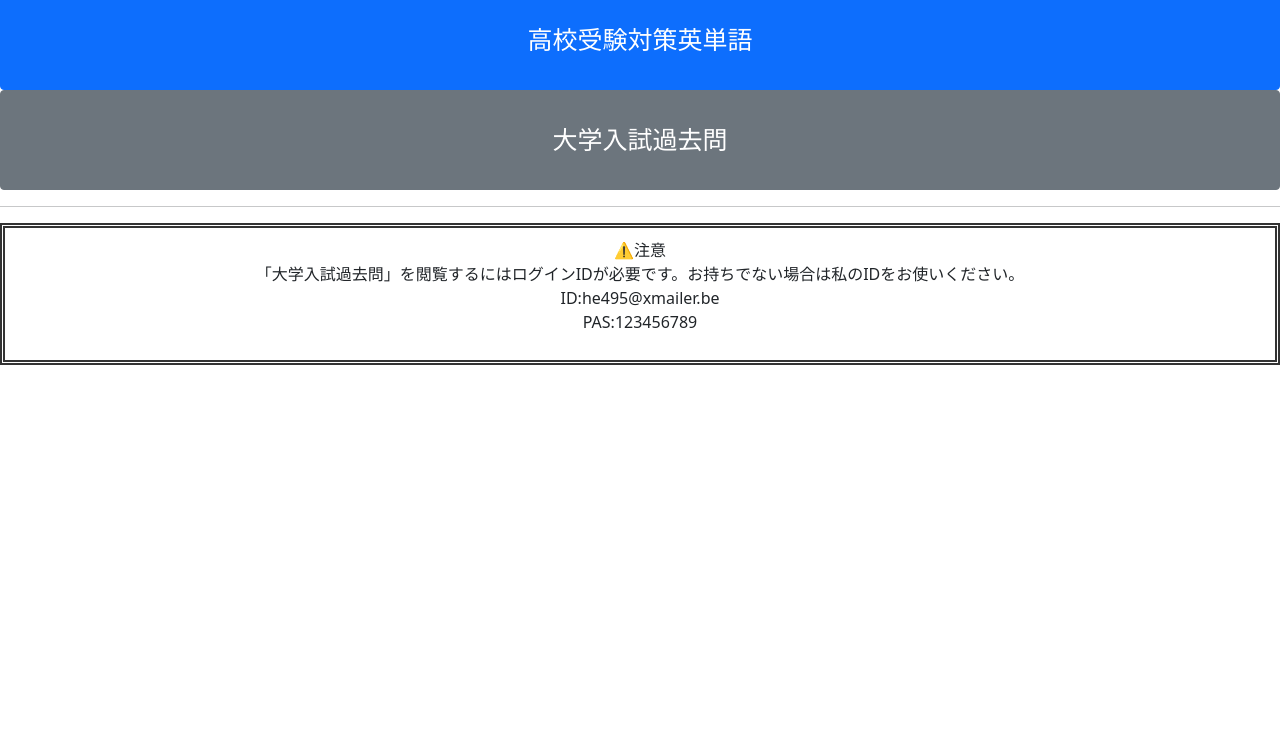
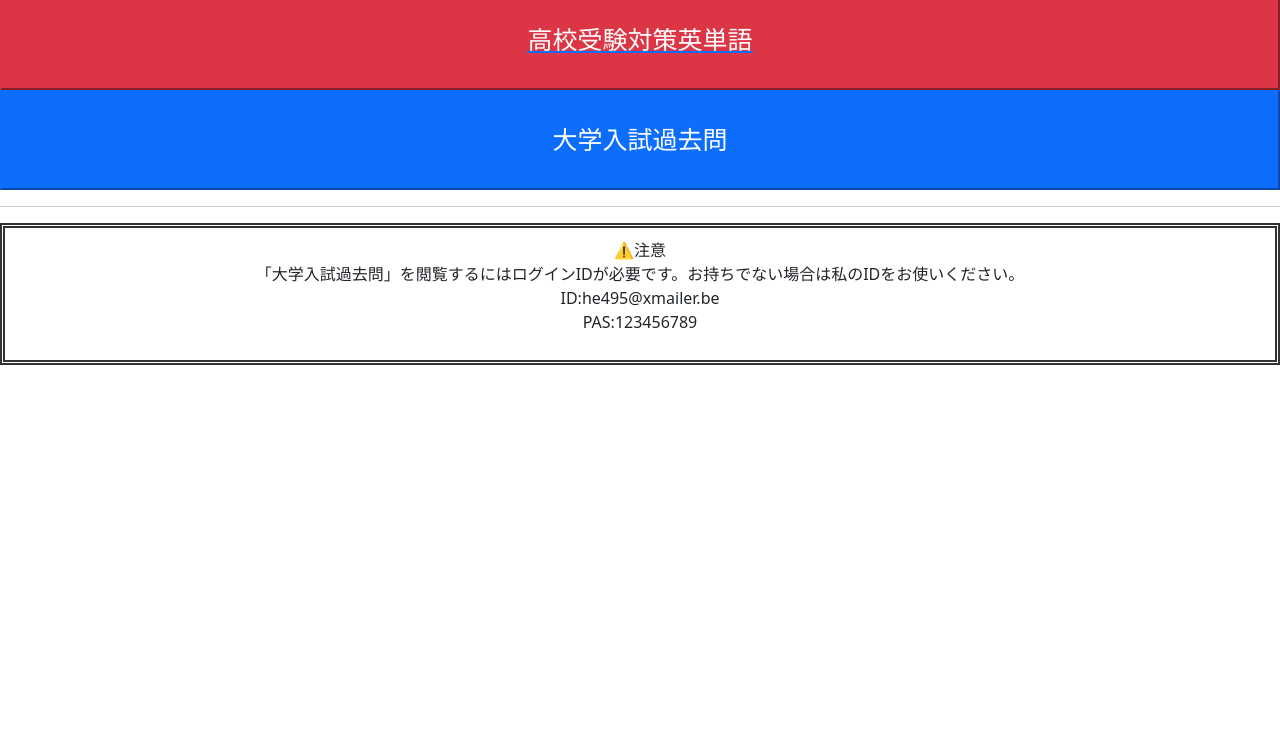
Before and after one commit to ta282ji59/Cram-school-part-time-job, a plain HTML site: page index.html in a window 1280 px wide. Shown: the part 60-800 px from the top of the page. Drawn offline with nearby package versions, Linux system fonts and the light colour scheme.

Commit message:
<script>に書いてある記述をhtml側に移した

```diff
--- a/index.html
+++ b/index.html
@@ -28,6 +28,9 @@
             text-align: center;
             padding: 10px 0;
             margin:  0 auto;
+            font-size: 25px;
+            color: #ffff;
+            text-decoration: none;
         }
         @media screen and (min-width:750px) {/*利用端末がタブレットやパソコンだった場合*/
             img{
@@ -45,7 +48,10 @@
 </head>
 <body>
     <h1>教材一覧</h1>
-    <div id="main"></div>
+    <a href="中学英語/menu.html"><button type="button" class="btn-danger"><li>高校受験対策英単語</li></button></a>
+    <!-- <a href="高校英語/menu.html"><button><li>高校以上向け英単語</li></button></a> -->
+    <a href="http://27.110.35.148/univsrch/ex/menu/index.html"><button type="button" class="btn-primary"><li>大学入試過去問</li></button></a>
+    <!-- <a href="#"><button><li>学習教材</li></button></a> -->
     <hr>
     <div style="padding: 10px; margin-bottom: 10px; border: 5px double #333333;">
         <p>⚠️注意<br>
@@ -54,27 +60,5 @@
             PAS:123456789
         </p>
     </div>
-    <script>
-        const main = document.getElementById("main")
-        let URLlist=["中学英語/menu.html",/*"高校英語/menu.html",*/"http://27.110.35.148/univsrch/ex/menu/index.html","#","#"]
-        let bootbuttonlist=["btn-primary","btn-secondary","btn-success","btn-danger","btn-warning","btn-info","btn-light","btn-dark"]
-        let sentence=["高校受験対策英単語",/*"高校生以上向け英単語",*/"大学入試過去問",/*"学習教材（作成中）"*/]
-        let $li=[],$img=[],$button=[]
-        for(i=0;i<sentence.length;i++){
-            $li[i]=document.createElement('li')
-            $a=document.createElement('a')
-            $a.href=URLlist[i]
-            $button[i]=document.createElement('button')
-            $button[i].textContent=sentence[i]
-            $button[i].style.fontSize="25px"
-            $button[i].style.margin="0 auto"
-            $button[i].className="btn"+" "+bootbuttonlist[i]
-            $li[i].append($a)
-            $a.append($button[i])
-            main.appendChild($li[i])
-        }
-        console.log(main)
-
-    </script>
 </body>
 </html>
```
